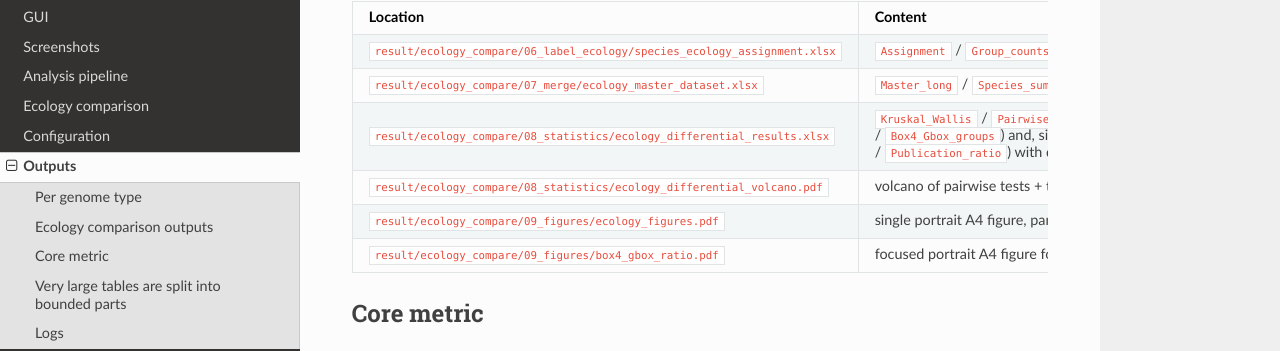
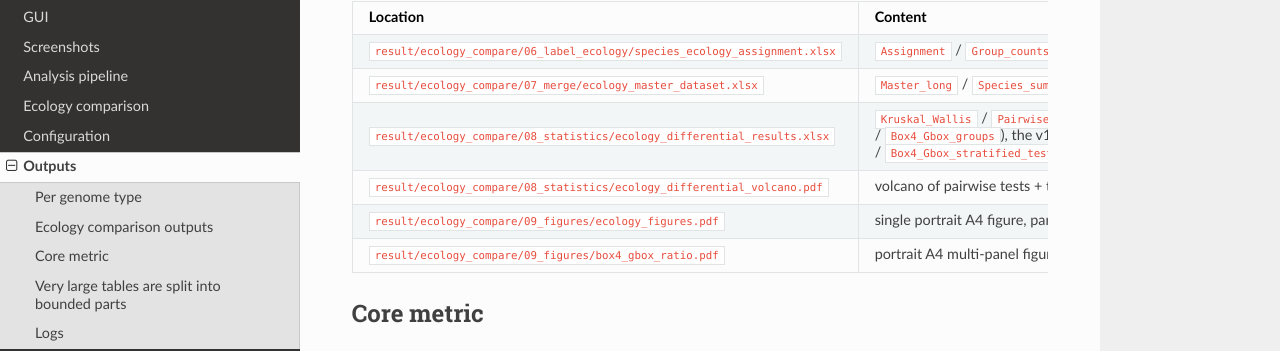
Before and after one commit to chenzhr23/sunshadeCisseeker-docs, a Sphinx documentation site: the page built from docs/content/Outputs.rst, in a window 1280 px wide and 900 px high, scrolled down 594 px. Shown: the part 132-483 px from the top of the window. Built offline with Sphinx 7.4.7 and the Read the Docs theme 3.1.0, drawn with Linux system fonts in a browser that asks for light colours.

Commit message:
docs: v1.5.0 ratio-bin ecology analysis absorbed from the chromosome pipeline

```diff
--- a/docs/conf.py
+++ b/docs/conf.py
@@ -9,8 +9,8 @@
 copyright = "2026, sunshadeCisseeker developers"
 
 # The short X.Y version and the full release version.
-version = "v1.4.1"
-release = "v1.4.1"
+version = "v1.5.0"
+release = "v1.5.0"
 
 extensions = [
     "sphinx.ext.autosectionlabel",
--- a/docs/content/About sunshadeCisseeker.rst
+++ b/docs/content/About sunshadeCisseeker.rst
@@ -4,7 +4,7 @@
 sunshadeCisseeker identifies, annotates and compares promoter
 cis-regulatory elements across sun / facultative / shade plants.
 
-The current release is **1.4.1**.
+The current release is **1.5.0**.
 
 Highlights
 ----------
--- a/docs/content/Outputs.rst
+++ b/docs/content/Outputs.rst
@@ -40,13 +40,13 @@
    * - ``result/ecology_compare/07_merge/ecology_master_dataset.xlsx``
      - ``Master_long`` / ``Species_summary`` / ``Element_species`` / ``Group_species_n``
    * - ``result/ecology_compare/08_statistics/ecology_differential_results.xlsx``
-     - ``Kruskal_Wallis`` / ``Pairwise_Wilcoxon`` / ``Group_summary`` plus the Box 4 / G-box ratio analysis (``Box4_Gbox_species`` / ``Box4_Gbox_kruskal`` / ``Box4_Gbox_tests`` / ``Box4_Gbox_groups``) and, since v1.4.0, five publication-ready supplementary tables (``Publication_Kruskal`` / ``Publication_Pairwise`` / ``Publication_Groups`` / ``Publication_ratio_kruskal`` / ``Publication_ratio``) with descriptive column names, significance ordering and star notation
+     - ``Kruskal_Wallis`` / ``Pairwise_Wilcoxon`` / ``Group_summary`` plus the Box 4 / G-box ratio analysis (``Box4_Gbox_species`` / ``Box4_Gbox_kruskal`` / ``Box4_Gbox_tests`` / ``Box4_Gbox_groups``), the v1.5.0 ratio-bin analysis (``Box4_Gbox_bin_by_group`` / ``Box4_Gbox_bin_tests`` / ``Box4_Gbox_bin_enrichment`` / ``Box4_Gbox_concentrated_bins`` / ``Box4_Gbox_relationship_tests`` / ``Box4_Gbox_stratified_tests`` / ``Box4_Gbox_fixed_effect_models``) and the publication-ready supplementary tables (``Publication_*``)
    * - ``result/ecology_compare/08_statistics/ecology_differential_volcano.pdf``
      - volcano of pairwise tests + top significant element boxplots
    * - ``result/ecology_compare/09_figures/ecology_figures.pdf``
      - single portrait A4 figure, panels (a) global differential landscape, (b) top differential elements with pairwise q-value brackets, (c) Box 4 / G-box ratio test, (d) Box 4 / G-box count decomposition
    * - ``result/ecology_compare/09_figures/box4_gbox_ratio.pdf``
-     - focused portrait A4 figure for the light-response hypothesis (ratio panels + count decomposition)
+     - portrait A4 multi-panel figure for the light-response hypothesis (ratio distributions, count balance, ratio-bin composition/enrichment, concentrated bins, raw bin count difference, optional order/family-stratified tests)
 
 Core metric
 -----------
```
Also changed, not shown: docs/content/Changelog.rst (+31 -0 lines), docs/content/Ecology comparison.rst (+20 -6 lines).
